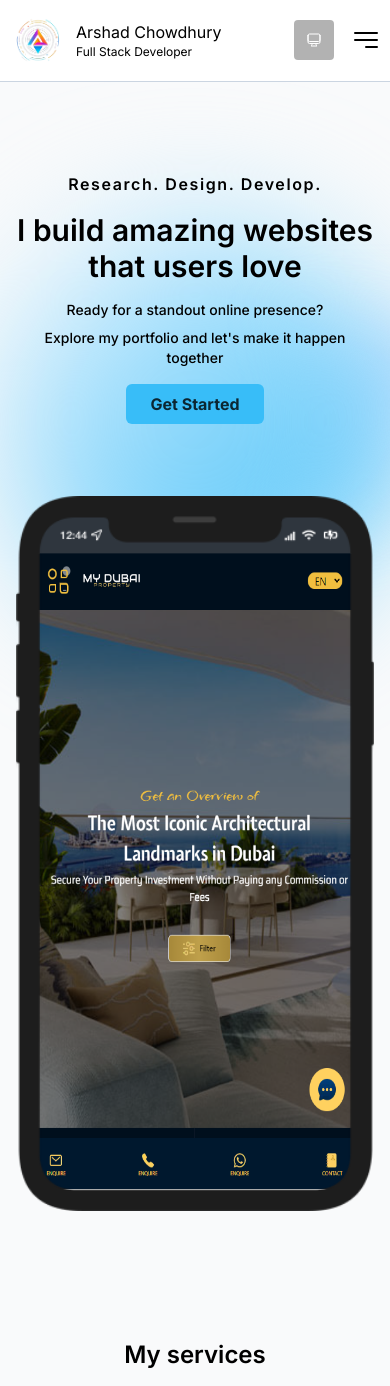
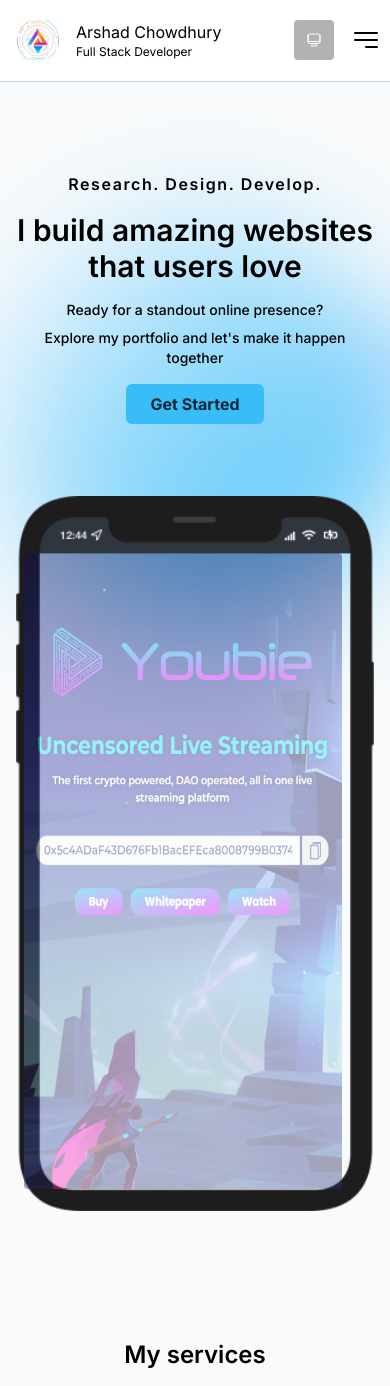
Before and after one commit to ArshadChowdhury/portfolio-site, a Next.js app: page / in a window 390 px wide. Shown: the top 1386 px of the page. Built offline with nearby package versions, Linux system fonts and the light colour scheme; no server answers.

Commit message:
Added transition effect to homepage slider

```diff
--- a/app/globals.css
+++ b/app/globals.css
@@ -1,6 +1,17 @@
 @tailwind base;
 @tailwind components;
 @tailwind utilities;
+
+.fade-enter {
+  opacity: 0;
+  transform: translateX(-20px);
+}
+
+.fade-enter-active {
+  opacity: 1;
+  transform: translateX(0);
+  transition: opacity 500ms linear, transform 500ms linear;
+}
 
 .PhoneInputInput {
   background: none;
@@ -119,18 +130,3 @@
   /* background: rgba(255, 0, 0, 0.4); */
   background: transparent;
 }
-
-/* .fadeContainer {
-  position: relative;
-  width: 100%;
-  height: 100%;
-}
-
-.fadeIn {
-  opacity: 1;
-  transition: opacity 1s ease-in-out;
-}
-
-.fadeIn:not(:first-child) {
-  opacity: 0;
-} */
--- a/components/HomePageSlider.tsx
+++ b/components/HomePageSlider.tsx
@@ -19,16 +19,16 @@ const imageSourcesMobile = [
 
 const HomePageSlider = () => {
   const [currentImageIndex, setCurrentImageIndex] = useState(0);
-  // const [isImageChanging, setIsImageChanging] = useState(false);
+  const [isImageChanging, setIsImageChanging] = useState(false);
 
   useEffect(() => {
     const intervalId = setInterval(() => {
-      // setIsImageChanging(true);
+      setIsImageChanging(true);
       // Change the image source every 5 seconds
       setCurrentImageIndex(
         (prevIndex) => (prevIndex + 1) % imageSourcesDesktop.length
       );
-    }, 8000);
+    }, 6000);
 
     // Clear the interval when the component unmounts
     return () => clearInterval(intervalId);
@@ -51,13 +51,13 @@ const HomePageSlider = () => {
             src={imageSourcesDesktop[currentImageIndex]}
             height={700}
             width={1044}
-            className="hidden md:block rounded-md absolute top-[4%] left-[10.5%] w-[79%] h-[88%]"
-            // className={`hidden md:block rounded-md absolute top-[4%] left-[10.5%] w-[79%] h-[88%] ${
-            //   isImageChanging ? "transition-image" : ""
-            // }`}
-            // onLoad={() => setIsImageChanging(false)}
+            className={`hidden md:block rounded-md absolute top-[4%] left-[10.5%] w-[79%] h-[88%] ${
+              isImageChanging ? "fade-enter" : "fade-enter-active"
+            }`}
+            onLoad={() => setIsImageChanging(false)}
             alt="macbook-xl-image"
           />
+
           <Image
             priority
             src={"/iphone_frame.png"}
@@ -71,7 +71,10 @@ const HomePageSlider = () => {
             src={imageSourcesMobile[currentImageIndex]}
             height={300}
             width={300}
-            className="w-[89%] md:w-[23.5%] absolute top-[8%] md:top-[26.5%] left-[5.5%] md:left-[.8%] rounded h-[89%] md:h-[86%] -z-[1] md:z-10"
+            className={`w-[89%] md:w-[23.5%] absolute top-[8%] md:top-[26.5%] left-[5.5%] md:left-[.8%] rounded h-[89%] md:h-[86%] ${
+              isImageChanging ? "fade-enter" : "fade-enter-active"
+            }`}
+            onLoad={() => setIsImageChanging(false)}
             alt="iphone-lg-image"
           />
         </div>
```
